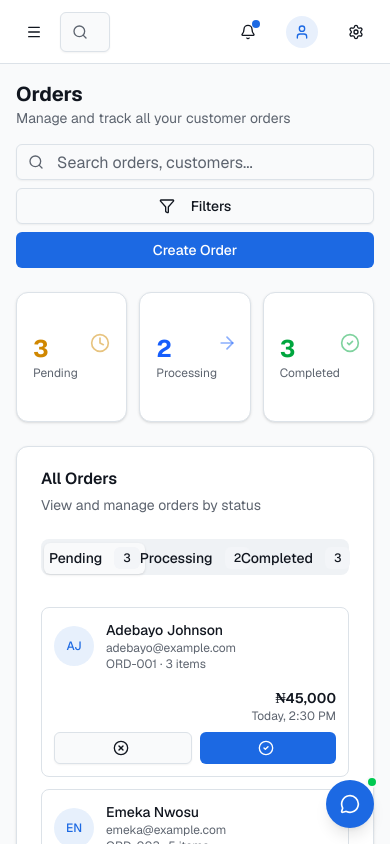
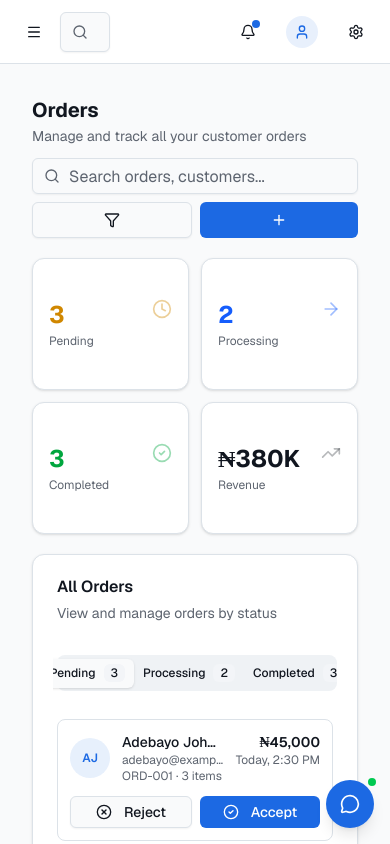
Before and after one commit to ProgramX402/v0-business247-login-page, a Next.js app: page /dashboard/orders in a window 390 px wide. Shown: the top 844 px of the page. Built offline with nearby package versions, Linux system fonts and the light colour scheme.

Commit message:
made it responsive

```diff
--- a/app/dashboard/orders/page.tsx
+++ b/app/dashboard/orders/page.tsx
@@ -13,6 +13,7 @@ import {
   Filter,
   MoreHorizontal,
   TrendingUp,
+  Plus,
 } from "lucide-react";
 import { Input } from "@/components/ui/input";
 import {
@@ -22,7 +23,6 @@ import {
   DropdownMenuTrigger,
 } from "@/components/ui/dropdown-menu";
 
-// Mock data for orders
 const mockOrders = {
   pending: [
     {
@@ -102,140 +102,160 @@ const mockOrders = {
       status: "Completed",
     },
   ],
+};
+
+// Shared avatar initials helper
+function Initials({ name, className }: { name: string; className?: string }) {
+  return (
+    <span className={`text-xs font-semibold ${className}`}>
+      {name.split(" ").map((n) => n[0]).join("")}
+    </span>
+  );
 }
 
-const OrderCard = ({ order, onAction }: { order: (typeof mockOrders.pending)[0]; onAction: (action: string, orderId: string) => void }) => (
-  <div className="flex flex-col sm:flex-row sm:items-center sm:justify-between p-3 sm:p-4 rounded-lg border border-border hover:border-primary/50 transition-colors gap-4">
-    <div className="flex items-center gap-3 sm:gap-4">
-      <div className="h-10 w-10 rounded-full bg-primary/10 flex items-center justify-center flex-shrink-0">
-        <span className="text-xs sm:text-sm font-medium text-primary">
-          {order.customer.split(" ").map((n) => n[0]).join("")}
-        </span>
+// Shared customer info block
+function CustomerInfo({ order }: { order: (typeof mockOrders.pending)[0] }) {
+  return (
+    <div className="flex items-center gap-3 flex-1 min-w-0">
+      <div className="h-10 w-10 rounded-full bg-primary/10 flex items-center justify-center shrink-0">
+        <Initials name={order.customer} className="text-primary" />
       </div>
       <div className="min-w-0 flex-1">
-        <p className="font-medium text-foreground text-sm sm:text-base">{order.customer}</p>
-        <p className="text-xs sm:text-sm text-muted-foreground truncate">{order.email}</p>
-        <p className="text-xs text-muted-foreground">{order.id} · {order.items} items</p>
+        <p className="font-medium text-foreground text-sm truncate">{order.customer}</p>
+        <p className="text-xs text-muted-foreground truncate">{order.email}</p>
+        <p className="text-xs text-muted-foreground">
+          {order.id} · {order.items} item{order.items !== 1 ? "s" : ""}
+        </p>
       </div>
     </div>
-    <div className="flex items-center justify-between sm:justify-end gap-3 sm:gap-4 pl-13 sm:pl-0">
-      <div className="text-right">
-        <p className="font-semibold text-foreground text-sm sm:text-base">{order.amount}</p>
+  );
+}
+
+// Amount + date block
+function AmountBlock({ order }: { order: (typeof mockOrders.pending)[0] }) {
+  return (
+    <div className="text-right shrink-0">
+      <p className="font-semibold text-foreground text-sm">{order.amount}</p>
       <p className="text-xs text-muted-foreground">{order.date}</p>
     </div>
-      <DropdownMenu>
-        <DropdownMenuTrigger asChild>
-          <Button variant="ghost" size="icon" className="h-8 w-8">
-            <MoreHorizontal className="h-4 w-4" />
-          </Button>
-        </DropdownMenuTrigger>
-        <DropdownMenuContent align="end">
-          <DropdownMenuItem onClick={() => onAction("view", order.id)}>
-            View Details
-          </DropdownMenuItem>
-          <DropdownMenuItem onClick={() => onAction("edit", order.id)}>
-            Edit Order
-          </DropdownMenuItem>
-          <DropdownMenuItem onClick={() => onAction("download", order.id)}>
-            Download Invoice
-          </DropdownMenuItem>
-        </DropdownMenuContent>
-      </DropdownMenu>
+  );
+}
+
+// Base card shell
+function OrderShell({
+  children,
+  className = "",
+}: {
+  children: React.ReactNode;
+  className?: string;
+}) {
+  return (
+    <div
+      className={`flex flex-col gap-3 p-3 sm:p-4 rounded-lg border border-border transition-colors ${className}`}
+    >
+      {children}
     </div>
+  );
+}
+
+// --- Card variants ---
+
+const PendingOrderCard = ({
+  order,
+  onAction,
+}: {
+  order: (typeof mockOrders.pending)[0];
+  onAction: (action: string, orderId: string) => void;
+}) => (
+  <OrderShell className="hover:border-yellow-500/40">
+    {/* Row 1: avatar + info + amount */}
+    <div className="flex items-start justify-between gap-3">
+      <CustomerInfo order={order} />
+      <AmountBlock order={order} />
     </div>
-)
-
-const PendingOrderCard = ({ order, onAction }: { order: (typeof mockOrders.pending)[0]; onAction: (action: string, orderId: string) => void }) => (
-  <div className="flex flex-col sm:flex-row sm:items-center sm:justify-between p-3 sm:p-4 rounded-lg border border-border hover:border-primary/50 transition-colors gap-4">
-    <div className="flex items-center gap-3 sm:gap-4 flex-1 min-w-0">
-      <div className="h-10 w-10 rounded-full bg-primary/10 flex items-center justify-center flex-shrink-0">
-        <span className="text-xs sm:text-sm font-medium text-primary">
-          {order.customer.split(" ").map((n) => n[0]).join("")}
-        </span>
-      </div>
-      <div className="min-w-0 flex-1">
-        <p className="font-medium text-foreground text-sm sm:text-base">{order.customer}</p>
-        <p className="text-xs sm:text-sm text-muted-foreground truncate">{order.email}</p>
-        <p className="text-xs text-muted-foreground">{order.id} · {order.items} items</p>
-      </div>
-    </div>
-    <div className="flex flex-col sm:flex-row sm:items-center gap-2 sm:gap-3">
-      <div className="text-right">
-        <p className="font-semibold text-foreground text-sm sm:text-base">{order.amount}</p>
-        <p className="text-xs text-muted-foreground">{order.date}</p>
-      </div>
-      <div className="flex gap-2">
+    {/* Row 2: action buttons — always full-width on mobile, auto on sm+ */}
+    <div className="flex gap-2 sm:justify-end">
       <Button
         size="sm"
         variant="outline"
         className="flex-1 sm:flex-none"
         onClick={() => onAction("reject", order.id)}
       >
-          <XCircle className="h-4 w-4 mr-1" />
-          <span className="hidden sm:inline">Reject</span>
+        <XCircle className="h-4 w-4 mr-1.5" />
+        Reject
       </Button>
       <Button
         size="sm"
         className="flex-1 sm:flex-none"
         onClick={() => onAction("accept", order.id)}
       >
-          <CheckCircle2 className="h-4 w-4 mr-1" />
-          <span className="hidden sm:inline">Accept</span>
+        <CheckCircle2 className="h-4 w-4 mr-1.5" />
+        Accept
       </Button>
     </div>
+  </OrderShell>
+);
+
+const ProcessingOrderCard = ({
+  order,
+  onAction,
+}: {
+  order: (typeof mockOrders.processing)[0];
+  onAction: (action: string, orderId: string) => void;
+}) => (
+  <OrderShell className="hover:border-blue-500/40">
+    <div className="flex items-start justify-between gap-3">
+      <div className="flex items-center gap-3 flex-1 min-w-0">
+        <div className="h-10 w-10 rounded-full bg-blue-500/10 flex items-center justify-center shrink-0">
+          <Initials name={order.customer} className="text-blue-600" />
+        </div>
+        <div className="min-w-0 flex-1">
+          <p className="font-medium text-foreground text-sm truncate">{order.customer}</p>
+          <p className="text-xs text-muted-foreground truncate">{order.email}</p>
+          <p className="text-xs text-muted-foreground">
+            {order.id} · {order.items} item{order.items !== 1 ? "s" : ""}
+          </p>
         </div>
       </div>
-)
-
-const ProcessingOrderCard = ({ order, onAction }: { order: (typeof mockOrders.processing)[0]; onAction: (action: string, orderId: string) => void }) => (
-  <div className="flex flex-col sm:flex-row sm:items-center sm:justify-between p-3 sm:p-4 rounded-lg border border-border hover:border-primary/50 transition-colors gap-4">
-    <div className="flex items-center gap-3 sm:gap-4 flex-1 min-w-0">
-      <div className="h-10 w-10 rounded-full bg-blue-500/10 flex items-center justify-center flex-shrink-0">
-        <span className="text-xs sm:text-sm font-medium text-blue-600">
-          {order.customer.split(" ").map((n) => n[0]).join("")}
-        </span>
+      <AmountBlock order={order} />
     </div>
-      <div className="min-w-0 flex-1">
-        <p className="font-medium text-foreground text-sm sm:text-base">{order.customer}</p>
-        <p className="text-xs sm:text-sm text-muted-foreground truncate">{order.email}</p>
-        <p className="text-xs text-muted-foreground">{order.id} · {order.items} items</p>
-      </div>
-    </div>
-    <div className="flex flex-col sm:flex-row sm:items-center gap-2 sm:gap-3">
-      <div className="text-right">
-        <p className="font-semibold text-foreground text-sm sm:text-base">{order.amount}</p>
-        <p className="text-xs text-muted-foreground">{order.date}</p>
-      </div>
+    <div className="flex sm:justify-end">
       <Button
         size="sm"
-        className="w-full sm:w-auto"
+        className="flex-1 sm:flex-none"
         onClick={() => onAction("complete", order.id)}
       >
-        <CheckCircle2 className="h-4 w-4 mr-1" />
-        <span className="hidden sm:inline">Mark Complete</span>
-        <span className="sm:hidden">Complete</span>
+        <CheckCircle2 className="h-4 w-4 mr-1.5" />
+        Mark Complete
       </Button>
     </div>
-  </div>
-)
+  </OrderShell>
+);
 
-const CompletedOrderCard = ({ order, onAction }: { order: (typeof mockOrders.completed)[0]; onAction: (action: string, orderId: string) => void }) => (
-  <div className="flex flex-col sm:flex-row sm:items-center sm:justify-between p-3 sm:p-4 rounded-lg border border-border bg-green-500/5 hover:border-green-500/50 transition-colors gap-4">
-    <div className="flex items-center gap-3 sm:gap-4 flex-1 min-w-0">
-      <div className="h-10 w-10 rounded-full bg-green-500/10 flex items-center justify-center flex-shrink-0">
+const CompletedOrderCard = ({
+  order,
+  onAction,
+}: {
+  order: (typeof mockOrders.completed)[0];
+  onAction: (action: string, orderId: string) => void;
+}) => (
+  <OrderShell className="bg-green-500/5 hover:border-green-500/40">
+    <div className="flex items-start justify-between gap-3">
+      <div className="flex items-center gap-3 flex-1 min-w-0">
+        <div className="h-10 w-10 rounded-full bg-green-500/10 flex items-center justify-center shrink-0">
           <CheckCircle2 className="h-4 w-4 text-green-600" />
         </div>
         <div className="min-w-0 flex-1">
-        <p className="font-medium text-foreground text-sm sm:text-base">{order.customer}</p>
-        <p className="text-xs sm:text-sm text-muted-foreground truncate">{order.email}</p>
-        <p className="text-xs text-muted-foreground">{order.id} · {order.items} items</p>
+          <p className="font-medium text-foreground text-sm truncate">{order.customer}</p>
+          <p className="text-xs text-muted-foreground truncate">{order.email}</p>
+          <p className="text-xs text-muted-foreground">
+            {order.id} · {order.items} item{order.items !== 1 ? "s" : ""}
+          </p>
         </div>
       </div>
-    <div className="flex flex-col sm:flex-row sm:items-center gap-2 sm:gap-3">
-      <div className="text-right">
-        <p className="font-semibold text-foreground text-sm sm:text-base">{order.amount}</p>
-        <p className="text-xs text-muted-foreground">{order.date}</p>
-      </div>
+      {/* Amount + menu side by side */}
+      <div className="flex items-center gap-1 shrink-0">
+        <AmountBlock order={order} />
         <DropdownMenu>
           <DropdownMenuTrigger asChild>
             <Button variant="ghost" size="icon" className="h-8 w-8">
@@ -253,110 +273,101 @@ const CompletedOrderCard = ({ order, onAction }: { order: (typeof mockOrders.com
         </DropdownMenu>
       </div>
     </div>
-)
+  </OrderShell>
+);
+
+// Total revenue calc
+const totalRevenue =
+  [...mockOrders.pending, ...mockOrders.processing, ...mockOrders.completed].reduce(
+    (sum, order) => sum + parseInt(order.amount.replace(/[^\d]/g, ""), 10),
+    0
+  ) / 1000;
 
 export default function OrdersPage() {
-  const [searchQuery, setSearchQuery] = useState("")
+  const [searchQuery, setSearchQuery] = useState("");
 
   const handleOrderAction = (action: string, orderId: string) => {
-    console.log(`[v0] Order action: ${action} on ${orderId}`)
-    // Handle the action
-    switch (action) {
-      case "accept":
-        console.log(`[v0] Accepting order ${orderId}`)
-        break
-      case "reject":
-        console.log(`[v0] Rejecting order ${orderId}`)
-        break
-      case "complete":
-        console.log(`[v0] Marking order ${orderId} as complete`)
-        break
-      case "view":
-        console.log(`[v0] Viewing details for order ${orderId}`)
-        break
-      case "edit":
-        console.log(`[v0] Editing order ${orderId}`)
-        break
-      case "download":
-        console.log(`[v0] Downloading invoice for order ${orderId}`)
-        break
-    }
-  }
+    console.log(`Order action: ${action} on ${orderId}`);
+  };
 
   return (
-    <div className="space-y-6">
+    <div className="space-y-5 p-4 sm:p-6">
       {/* Page Header */}
-      <div className="flex flex-col gap-4">
+      <div className="flex flex-col gap-3">
         <div>
           <h1 className="text-xl sm:text-2xl font-bold text-foreground">Orders</h1>
-          <p className="text-sm sm:text-base text-muted-foreground">Manage and track all your customer orders</p>
+          <p className="text-sm text-muted-foreground mt-0.5">
+            Manage and track all your customer orders
+          </p>
         </div>
+
+        {/* Search + actions row */}
         <div className="flex flex-col sm:flex-row gap-2">
           <div className="relative flex-1">
-            <Search className="absolute left-3 top-1/2 transform -translate-y-1/2 h-4 w-4 text-muted-foreground" />
+            <Search className="absolute left-3 top-1/2 -translate-y-1/2 h-4 w-4 text-muted-foreground" />
             <Input
               placeholder="Search orders, customers..."
               value={searchQuery}
               onChange={(e) => setSearchQuery(e.target.value)}
-              className="pl-10"
+              className="pl-9"
             />
           </div>
-          <Button variant="outline" className="w-full sm:w-auto">
-            <Filter className="mr-2 h-4 w-4" />
-            Filters
+          <div className="flex gap-2">
+            <Button variant="outline" className="flex-1 sm:flex-none">
+              <Filter className="h-4 w-4 sm:mr-2" />
+              <span className="sm:inline hidden">Filters</span>
             </Button>
-          <Button className="w-full sm:w-auto">Create Order</Button>
+            <Button className="flex-1 sm:flex-none">
+              <Plus className="h-4 w-4 sm:mr-2" />
+              <span className="sm:inline hidden">Create Order</span>
+            </Button>
+          </div>
         </div>
       </div>
 
-      {/* Stats Overview */}
-      <div className="grid gap-3 sm:gap-4 grid-cols-3 sm:grid-cols-4">
+      {/* Stats — 2×2 on mobile, 4-col on sm+ */}
+      <div className="grid gap-3 grid-cols-2 sm:grid-cols-4">
         <Card>
           <CardContent className="p-4">
             <div className="flex items-start justify-between">
-              <div className="flex-1">
-                <p className="text-2xl sm:text-3xl font-bold text-yellow-600">{mockOrders.pending.length}</p>
-                <p className="text-xs sm:text-sm text-muted-foreground">Pending</p>
+              <div>
+                <p className="text-2xl font-bold text-yellow-600">{mockOrders.pending.length}</p>
+                <p className="text-xs text-muted-foreground mt-0.5">Pending</p>
               </div>
-              <Clock className="h-5 w-5 text-yellow-600/50 flex-shrink-0" />
+              <Clock className="h-5 w-5 text-yellow-600/40 shrink-0" />
             </div>
           </CardContent>
         </Card>
         <Card>
           <CardContent className="p-4">
             <div className="flex items-start justify-between">
-              <div className="flex-1">
-                <p className="text-2xl sm:text-3xl font-bold text-blue-600">{mockOrders.processing.length}</p>
-                <p className="text-xs sm:text-sm text-muted-foreground">Processing</p>
+              <div>
+                <p className="text-2xl font-bold text-blue-600">{mockOrders.processing.length}</p>
+                <p className="text-xs text-muted-foreground mt-0.5">Processing</p>
               </div>
-              <ArrowRight className="h-5 w-5 text-blue-600/50 flex-shrink-0" />
+              <ArrowRight className="h-5 w-5 text-blue-600/40 shrink-0" />
             </div>
           </CardContent>
         </Card>
         <Card>
           <CardContent className="p-4">
             <div className="flex items-start justify-between">
-              <div className="flex-1">
-                <p className="text-2xl sm:text-3xl font-bold text-green-600">{mockOrders.completed.length}</p>
-                <p className="text-xs sm:text-sm text-muted-foreground">Completed</p>
+              <div>
+                <p className="text-2xl font-bold text-green-600">{mockOrders.completed.length}</p>
+                <p className="text-xs text-muted-foreground mt-0.5">Completed</p>
               </div>
-              <CheckCircle2 className="h-5 w-5 text-green-600/50 flex-shrink-0" />
+              <CheckCircle2 className="h-5 w-5 text-green-600/40 shrink-0" />
             </div>
           </CardContent>
         </Card>
-        <Card className="hidden sm:block">
+        <Card>
           <CardContent className="p-4">
             <div className="flex items-start justify-between">
-              <div className="flex-1">
-                <p className="text-2xl sm:text-3xl font-bold text-foreground">
-                  ₦{(
-                    [...mockOrders.pending, ...mockOrders.processing, ...mockOrders.completed]
-                      .reduce((sum, order) => sum + parseInt(order.amount.replace(/[^\d]/g, "")), 0) / 1000
-                  ).toFixed(0)}K
-                </p>
-                <p className="text-xs sm:text-sm text-muted-foreground">Total Revenue</p>
+              <div>
+                <p className="text-2xl font-bold text-foreground">₦{totalRevenue.toFixed(0)}K</p>
+                <p className="text-xs text-muted-foreground mt-0.5">Revenue</p>
               </div>
-              <TrendingUp className="h-5 w-5 text-foreground/50 flex-shrink-0" />
+              <TrendingUp className="h-5 w-5 text-foreground/30 shrink-0" />
             </div>
           </CardContent>
         </Card>
@@ -364,92 +375,86 @@ export default function OrdersPage() {
 
       {/* Orders Tabs */}
       <Card>
-        <CardHeader>
+        <CardHeader className="pb-2">
           <CardTitle>All Orders</CardTitle>
           <CardDescription>View and manage orders by status</CardDescription>
         </CardHeader>
         <CardContent>
           <Tabs defaultValue="pending" className="w-full">
-            <TabsList className="grid w-full grid-cols-3 mb-6">
-              <TabsTrigger value="pending" className="flex items-center gap-2">
-                <Clock className="h-4 w-4 hidden sm:block" />
-                <span>Pending</span>
-                <Badge variant="secondary" className="ml-1">{mockOrders.pending.length}</Badge>
+            {/* Tabs scroll on very small screens */}
+            <div className="overflow-x-auto -mx-1 px-1 mb-5">
+              <TabsList className="inline-flex w-full min-w-[280px] grid-cols-3 sm:grid sm:w-full">
+                <TabsTrigger value="pending" className="flex-1 flex items-center justify-center gap-1.5 text-xs sm:text-sm">
+                  <Clock className="h-3.5 w-3.5 hidden sm:block shrink-0" />
+                  Pending
+                  <Badge variant="secondary" className="ml-0.5 text-xs px-1.5 py-0 min-w-[20px]">
+                    {mockOrders.pending.length}
+                  </Badge>
                 </TabsTrigger>
-              <TabsTrigger value="processing" className="flex items-center gap-2">
-                <ArrowRight className="h-4 w-4 hidden sm:block" />
-                <span>Processing</span>
-                <Badge variant="secondary" className="ml-1">{mockOrders.processing.length}</Badge>
+                <TabsTrigger value="processing" className="flex-1 flex items-center justify-center gap-1.5 text-xs sm:text-sm">
+                  <ArrowRight className="h-3.5 w-3.5 hidden sm:block shrink-0" />
+                  Processing
+                  <Badge variant="secondary" className="ml-0.5 text-xs px-1.5 py-0 min-w-[20px]">
+                    {mockOrders.processing.length}
+                  </Badge>
                 </TabsTrigger>
-              <TabsTrigger value="completed" className="flex items-center gap-2">
-                <CheckCircle2 className="h-4 w-4 hidden sm:block" />
-                <span>Completed</span>
-                <Badge variant="secondary" className="ml-1">{mockOrders.completed.length}</Badge>
+                <TabsTrigger value="completed" className="flex-1 flex items-center justify-center gap-1.5 text-xs sm:text-sm">
+                  <CheckCircle2 className="h-3.5 w-3.5 hidden sm:block shrink-0" />
+                  Completed
+                  <Badge variant="secondary" className="ml-0.5 text-xs px-1.5 py-0 min-w-[20px]">
+                    {mockOrders.completed.length}
+                  </Badge>
                 </TabsTrigger>
               </TabsList>
+            </div>
 
-            {/* Pending Tab */}
-            <TabsContent value="pending" className="space-y-3">
+            <TabsContent value="pending" className="space-y-3 mt-0">
               {mockOrders.pending.length > 0 ? (
-                <>
-                  {mockOrders.pending.map((order) => (
-                    <PendingOrderCard
-                      key={order.id}
-                      order={order}
-                      onAction={handleOrderAction}
-                    />
-                  ))}
-                </>
+                mockOrders.pending.map((order) => (
+                  <PendingOrderCard key={order.id} order={order} onAction={handleOrderAction} />
+                ))
               ) : (
-                <div className="text-center py-8">
-                  <Clock className="h-12 w-12 mx-auto text-muted-foreground opacity-50 mb-3" />
-                  <p className="text-muted-foreground">No pending orders</p>
-                </div>
+                <EmptyState icon={Clock} message="No pending orders" />
               )}
             </TabsContent>
 
-            {/* Processing Tab */}
-            <TabsContent value="processing" className="space-y-3">
+            <TabsContent value="processing" className="space-y-3 mt-0">
               {mockOrders.processing.length > 0 ? (
-                <>
-                  {mockOrders.processing.map((order) => (
-                    <ProcessingOrderCard
-                      key={order.id}
-                      order={order}
-                      onAction={handleOrderAction}
-                    />
-                  ))}
-                </>
+                mockOrders.processing.map((order) => (
+                  <ProcessingOrderCard key={order.id} order={order} onAction={handleOrderAction} />
+                ))
               ) : (
-                <div className="text-center py-8">
-                  <ArrowRight className="h-12 w-12 mx-auto text-muted-foreground opacity-50 mb-3" />
-                  <p className="text-muted-foreground">No orders being processed</p>
-                </div>
+                <EmptyState icon={ArrowRight} message="No orders being processed" />
               )}
             </TabsContent>
 
-            {/* Completed Tab */}
-            <TabsContent value="completed" className="space-y-3">
+            <TabsContent value="completed" className="space-y-3 mt-0">
               {mockOrders.completed.length > 0 ? (
-                <>
-                  {mockOrders.completed.map((order) => (
-                    <CompletedOrderCard
-                      key={order.id}
-                      order={order}
-                      onAction={handleOrderAction}
-                    />
-                  ))}
-                </>
+                mockOrders.completed.map((order) => (
+                  <CompletedOrderCard key={order.id} order={order} onAction={handleOrderAction} />
+                ))
               ) : (
-                <div className="text-center py-8">
-                  <CheckCircle2 className="h-12 w-12 mx-auto text-muted-foreground opacity-50 mb-3" />
-                  <p className="text-muted-foreground">No completed orders</p>
-                </div>
+                <EmptyState icon={CheckCircle2} message="No completed orders" />
               )}
             </TabsContent>
           </Tabs>
         </CardContent>
       </Card>
     </div>
-  )
+  );
 }
+
+function EmptyState({
+  icon: Icon,
+  message,
+}: {
+  icon: React.ElementType;
+  message: string;
+}) {
+  return (
+    <div className="flex flex-col items-center justify-center py-12 text-center">
+      <Icon className="h-10 w-10 text-muted-foreground/30 mb-3" />
+      <p className="text-sm text-muted-foreground">{message}</p>
+    </div>
+  );
+}
```
Lines whose indentation alone changed are shown as unchanged.
